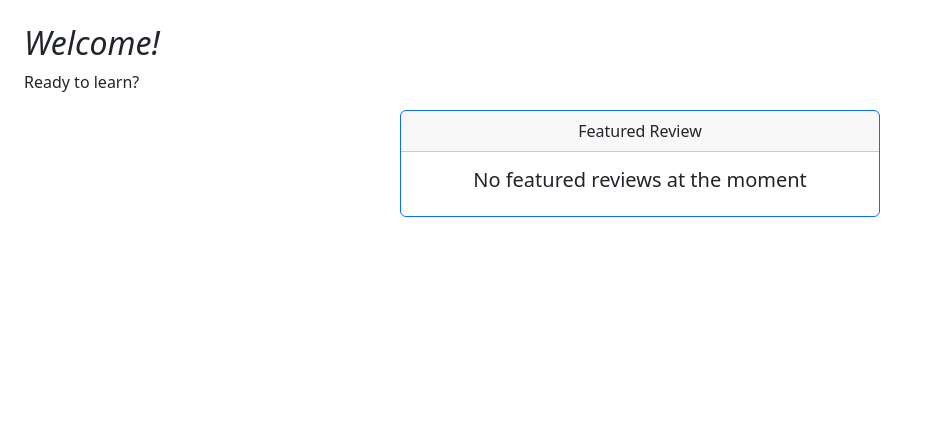
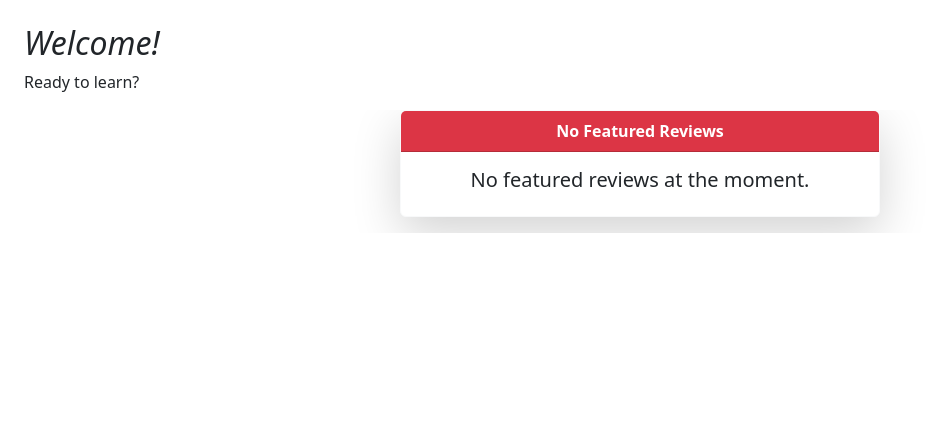
Before and after one commit to jaden005/play2learn-project, a Django app: page / in a window 1280 px wide. Shown: the part 76-508 px from the top of the page, without its empty margins (0-931 px from the left). Run offline with Django 4.2, Linux system fonts and the light colour scheme; data that the repository does not hold is empty; some libraries are stand-ins or nearby versions.

Commit message:
Css updates

```diff
--- a/common/templatetags/common_tags.py
+++ b/common/templatetags/common_tags.py
@@ -6,17 +6,6 @@ from reviews.models import Review
 register = template.Library()
 
 @register.inclusion_tag('common/review.html')
-def featured_review():
+def featured_reviews():
     featured_reviews = Review.objects.filter(tag__slug='featured')
-
-    count = featured_reviews.count()
-    if count > 0:
-        i = randint(0, count - 1)
-        review = featured_reviews[i]
-        return {'review': review}
-    else:
-        return {
-            'review': {
-                'comment': 'No featured reviews at the moment',
-            }
-        }
+    return {'reviews': featured_reviews}
--- a/play2learn/urls.py
+++ b/play2learn/urls.py
@@ -14,4 +14,5 @@ urlpatterns = [
     path('contacts/', include('contacts.urls')),
     path('reviews/', include('reviews.urls')),
     path('', include('pages.urls')),
+    path('', include("games.urls"))
 ]
--- a/templates/common/review.html
+++ b/templates/common/review.html
@@ -1,7 +1,27 @@
-<div class="card border-primary m-auto mb-3 text-center"
-  style="max-width: 30rem">
-  <div class="card-header">Featured Review</div>
-  <div class="card-body">
-    <h5 class="card-title">{{ review.comment }}</h5>
+<div id="featuredReviewsCarousel" class="carousel slide" data-bs-ride="carousel">
+  <div class="carousel-inner">
+    {% for review in reviews %}
+      <div class="carousel-item {% if forloop.first %}active{% endif %}">
+        <div class="card border-light m-auto mb-3 text-center shadow-lg rounded" style="max-width: 30rem">
+          <div class="card-header bg-dark text-white">
+            <strong>Featured Review</strong>
+          </div>
+          <div class="card-body">
+            <h5 class="card-title">{{ review.comment }}</h5>
+          </div>
+        </div>
+      </div>
+    {% empty %}
+      <div class="carousel-item active">
+        <div class="card border-light m-auto mb-3 text-center shadow-lg rounded" style="max-width: 30rem">
+          <div class="card-header bg-danger text-white">
+            <strong>No Featured Reviews</strong>
+          </div>
+          <div class="card-body">
+            <h5 class="card-title">No featured reviews at the moment.</h5>
+          </div>
+        </div>
+      </div>
+    {% endfor %}
   </div>
 </div>
--- a/templates/pages/home.html
+++ b/templates/pages/home.html
@@ -5,5 +5,5 @@
 {% block main %}
   <h2>Welcome!</h2>
   <p>Ready to learn?</p>
-{% featured_review %}
+{% featured_reviews %}
 {% endblock %}
```
Also changed, not shown: templates/_base_vue.html (added, +16 -0 lines), templates/contacts/contact.html (+15 -7 lines), templates/reviews/review_detail.html (+4 -5 lines).
